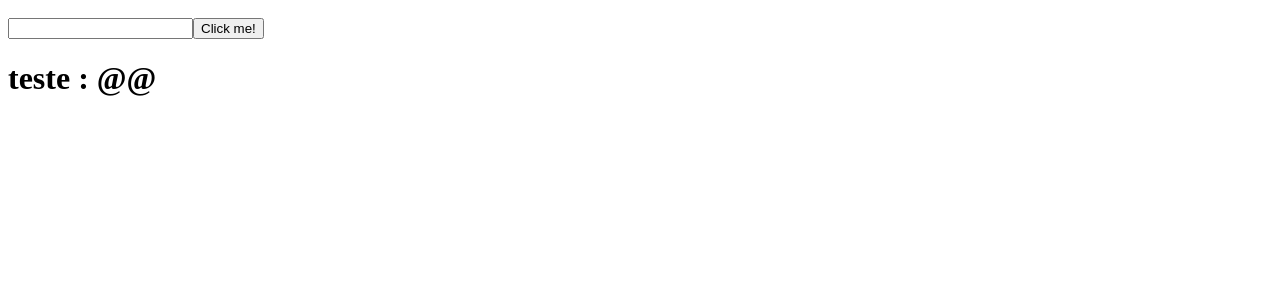
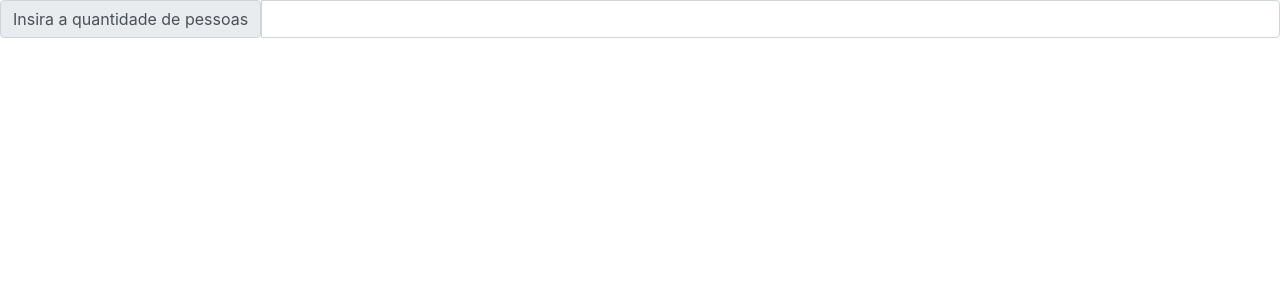
Before and after one commit to jhonnatanBezerra/ReduxHooks, a React (Create React App) app: page / in a window 1280 px wide. Shown: the top 300 px of the page. Built offline with nearby package versions, Linux system fonts and the light colour scheme.

Commit message:
nova pagina

```diff
--- a/src/Actions/index.js
+++ b/src/Actions/index.js
@@ -2,8 +2,8 @@ import { actionsType } from '../Actions/actionsTypes';
 
 
 export const actions = {
-    clickButton : value =>({
+    clickButton : valor =>({
         type: actionsType.CLICK_UPDATE_VALUE,
-        newValue : value
+        newValue : valor
     })
 }
--- a/src/App.js
+++ b/src/App.js
@@ -9,7 +9,7 @@ function App() {
   //https://www.youtube.com/watch?v=LGkNjt7k4UQ&t=1s&ab_channel=Rocketseat
 
  const valor = useSelector(state => state.clickState.newValue); //BUSCANDO NO STATE A CHAVE  clickState E O VALOR newValue
- const dispatch = useDispatch();
+ const dispatch = useDispatch(); // disparador de ações
 
  const [value, setValue] = useState('');
 
--- /dev/null
+++ b/src/Pages/Itau/index.js
@@ -0,0 +1,17 @@
+import React from 'react';
+
+
+
+export const Itau = () =>{
+
+
+    return(
+        <div>
+    <div className="input-group mb-3">
+  <span className="input-group-text" id="basic-addon1">Insira a quantidade de pessoas</span>
+  <input type="text" className="form-control" placeholder="" aria-label="Username" aria-describedby="basic-addon1"/>
+    </div>
+    </div>
+
+    )
+}
--- a/src/Reducers/clickReducer.js
+++ b/src/Reducers/clickReducer.js
@@ -2,7 +2,7 @@ import { actionsType } from '../Actions/actionsTypes';
 
 
 const INITIAL_STATE = {
-    newValue : '@@'
+    newValue : 'Reducer'
 };
 
 export const clickReducer = (state = INITIAL_STATE, action) =>{
--- a/src/index.js
+++ b/src/index.js
@@ -3,11 +3,12 @@ import ReactDOM from 'react-dom';
 import App from './App';
 import {Provider} from 'react-redux';
 import {store} from './Store';
-
+import {Itau} from './Pages/Itau';
+import 'bootstrap/dist/css/bootstrap.min.css';
 
 ReactDOM.render(
   <Provider store={store}>
-    <App />
+    <Itau />
   </Provider>,
 
   document.getElementById('root')
```
Also changed, not shown: 1 other file (tests, documents, lock files or other folders).
